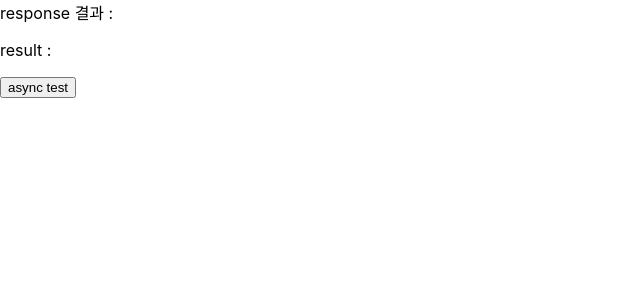
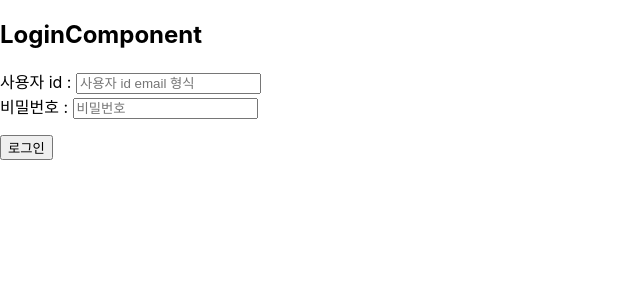
Before and after one commit to kipo3195/EarlyReact, a React (Create React App) app: page / in a window 1280 px wide. Shown: the top 300 px of the page, without its empty margins (0-640 px from the left). Built offline with nearby package versions, Linux system fonts and the light colour scheme; no server answers.

Commit message:
post 방식을 통해 로그인 후 jwt 토큰 전달 받기 완료

```diff
--- a/package.json
+++ b/package.json
@@ -8,6 +8,7 @@
     "@testing-library/user-event": "^13.5.0",
     "axios": "^1.6.0",
     "react": "^18.2.0",
+    "react-cookies": "^0.1.1",
     "react-dom": "^18.2.0",
     "react-scripts": "5.0.1",
     "web-vitals": "^2.1.4"
--- a/src/App.js
+++ b/src/App.js
@@ -2,6 +2,7 @@ import logo from './logo.svg';
 import './App.css';
 import axios from 'axios';
 import { useEffect, useState } from 'react';
+import cookie from 'react-cookies';
 
 function Test(){
   const [item, setItem] = useState([]);
@@ -48,13 +49,56 @@ function TestAsync(){
     </div>
   )
 }
+
+// 로그인 요청 컴포넌트
+function LoginComponent(props){
+  return(
+      <div>
+        <h2>LoginComponent</h2>
+        <form onSubmit={event=>{
+          event.preventDefault();
+          const userId = event.target.username.value;
+          const password = event.target.password.value;
+          props.loginRequest(userId, password);
+        }}>
+          사용자 id : <input type='text' name='username'  placeholder='사용자 id email 형식'></input>
+          <br/>
+          비밀번호 : <input type='password' name='password' placeholder='비밀번호'></input>
+          <p><input type='submit' value='로그인'></input></p>
+        </form>
+      </div>
+  )
+}
+
 // 주석 추가
 function App() {
   return (
       <div>
-        <Test></Test>
-        <TestAsync></TestAsync>
-
+        {/* <Test></Test>
+        <TestAsync></TestAsync> */}
+        <LoginComponent loginRequest={(userId, password)=>{
+          console.log(userId, password)
+           axios({
+            method:'post',
+            url : 'http://localhost:8080/login',
+            data:{
+              "username":userId,
+              "password":password
+            }
+            }).then(function(response){
+              const flag = response.data.flag;
+              if(flag === 'success'){
+                alert("로그인 성공 !")
+                const jwt = response.data.token;
+                console.log(jwt);
+              }else{
+                alert("로그인 실패 !");
+              }
+            }).catch(function(error){
+              console.log(error);
+              alert("로그인 실패 ! 입력한 정보를 확인하세요.");
+            })
+        }}></LoginComponent>
       </div>
   );
 }
```
Also changed, not shown: 1 other file (tests, documents, lock files or other folders).
